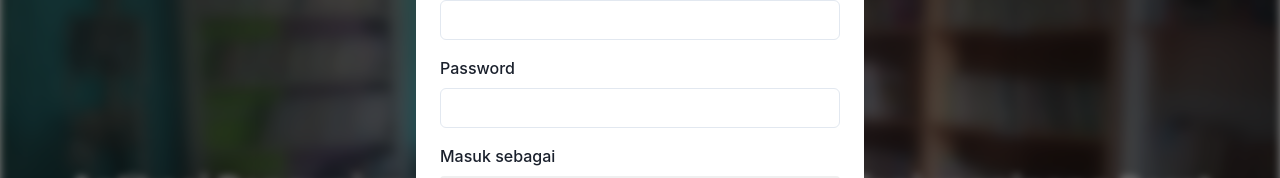
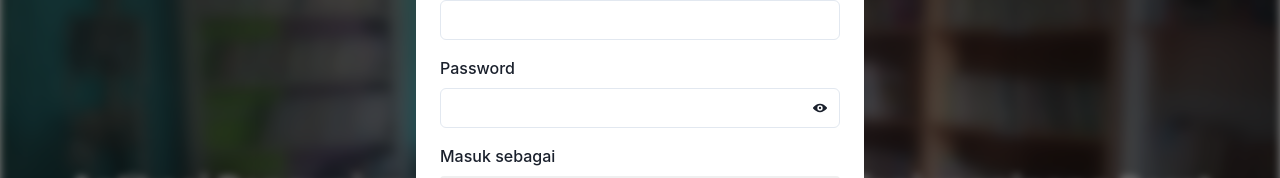
Before and after one commit to Yoga-Syahputra/perpus-sdn013tpibarat, a React (Vite) app in the folder client/: page / in a window 1280 px wide. Shown: the part 296-474 px from the top of the page. Built offline with nearby package versions, Linux system fonts and the light colour scheme.

Commit message:
feat: add toggle visibility

```diff
--- a/client/src/components/VerificationModal.jsx
+++ b/client/src/components/VerificationModal.jsx
@@ -13,14 +13,17 @@
   useToast,
   Tooltip,
   IconButton,
+  InputGroup,
+  InputRightElement,
 } from "@chakra-ui/react";
-import { InfoIcon } from "@chakra-ui/icons";
+import { InfoIcon, ViewIcon, ViewOffIcon } from "@chakra-ui/icons";
 import { adminLogin, guruLogin } from "../services/api";
 import ReCAPTCHA from "react-google-recaptcha";
 
 const VerificationModal = ({ isOpen, onVerified }) => {
   const [username, setUsername] = useState("");
   const [password, setPassword] = useState("");
+  const [showPassword, setShowPassword] = useState(false); // State untuk visibility toggle
   const [role, setRole] = useState("admin");
   const [loading, setLoading] = useState(false);
   const [captchaValue, setCaptchaValue] = useState(null);
@@ -106,11 +109,22 @@
           </FormControl>
           <FormControl id="password" mb={4}>
             <FormLabel>Password</FormLabel>
-            <Input
-              type="password"
-              value={password}
-              onChange={(e) => setPassword(e.target.value)}
-            />
+            <InputGroup>
+              <Input
+                type={showPassword ? "text" : "password"} // Kontrol tipe input
+                value={password}
+                onChange={(e) => setPassword(e.target.value)}
+              />
+              <InputRightElement>
+                <IconButton
+                  icon={showPassword ? <ViewOffIcon /> : <ViewIcon />}
+                  onClick={() => setShowPassword(!showPassword)}
+                  variant="ghost"
+                  size="sm"
+                  aria-label={showPassword ? "Hide password" : "Show password"}
+                />
+              </InputRightElement>
+            </InputGroup>
           </FormControl>
           <FormControl id="role" mb={4}>
             <FormLabel>Masuk sebagai</FormLabel>
```
